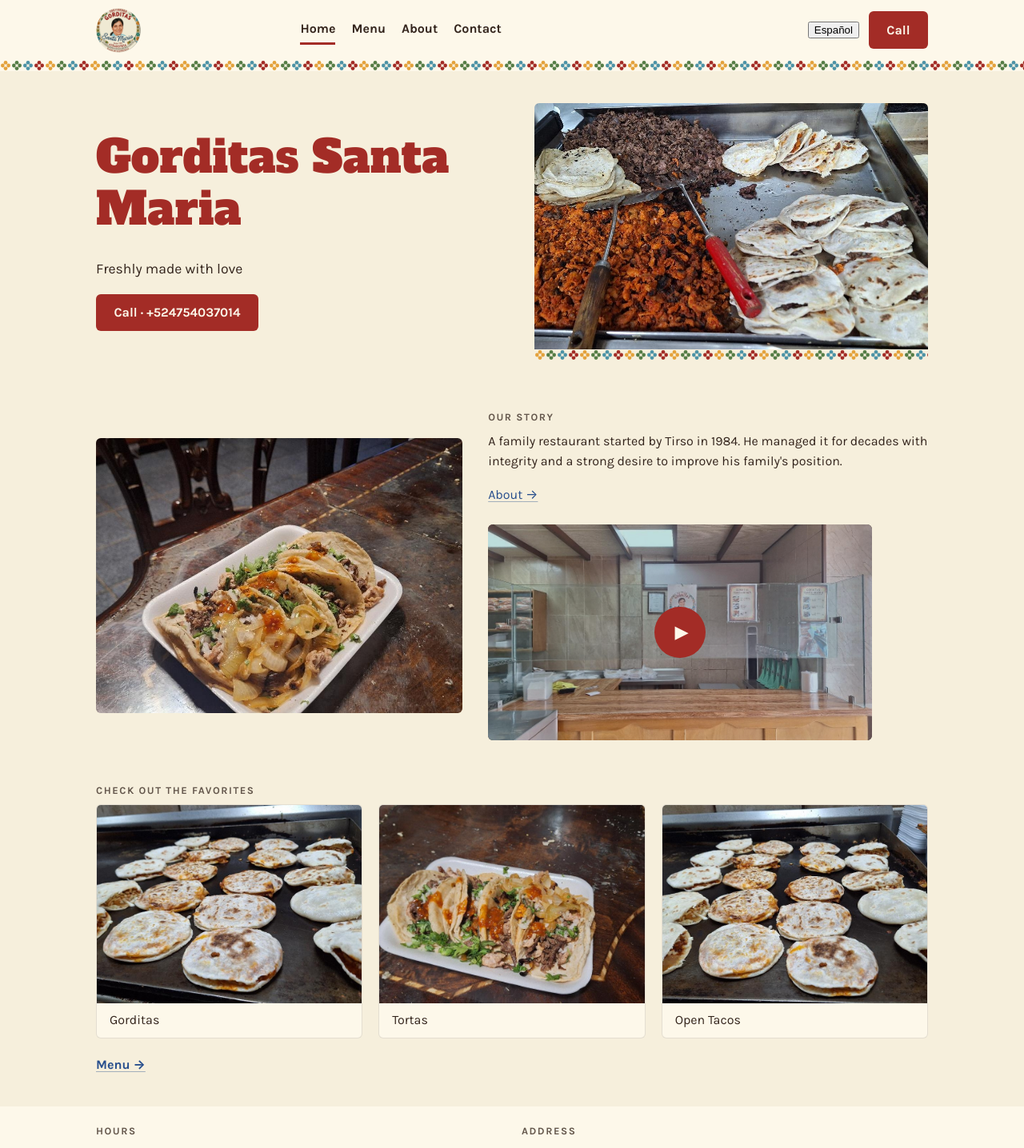
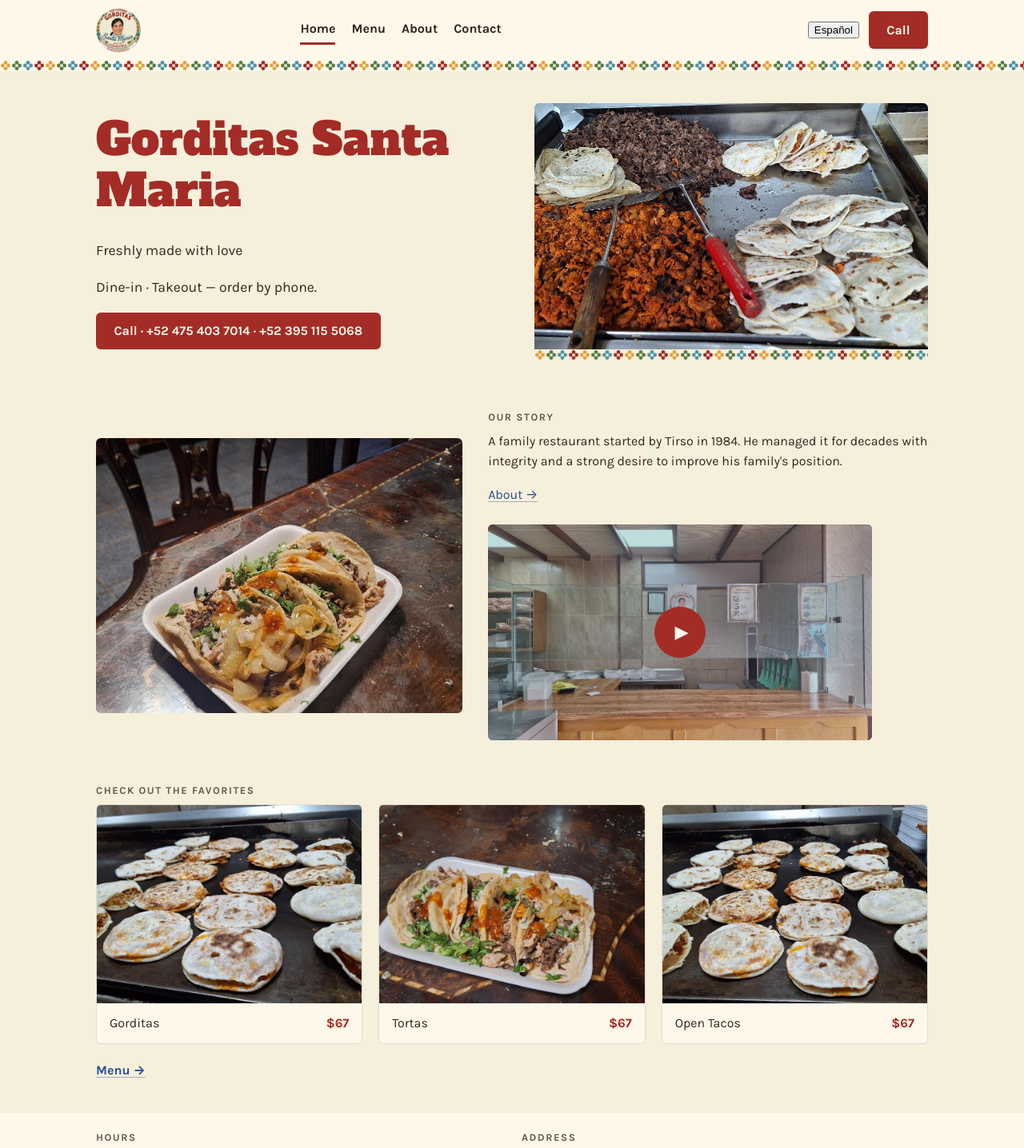
Before and after one commit to JosephMelesse/hack-website, a React (Vite) app: page / in a window 1280 px wide. Shown: the top 1436 px of the page at 80% size. Built offline with nearby package versions, Linux system fonts and the light colour scheme.

Commit message:
Home/Home.jsx: pull featured prices from both menus and add service line

```diff
--- a/src/pages/Home.jsx
+++ b/src/pages/Home.jsx
@@ -13,7 +13,10 @@
 
 function Home({ t }) {
   const [playVideo, setPlayVideo] = useState(false);
-  const items = t?.menu?.items ?? [];
+  const items = [
+    ...(t?.menu?.morning?.items ?? []),
+    ...(t?.menu?.evening?.items ?? []),
+  ];
 
   return (
     <>
@@ -22,8 +25,9 @@
           <div className="home-hero__copy">
             <h1>{t?.home?.heroTitle}</h1>
             <p>{t?.home?.heroText}</p>
+            <p className="home-hero__service">{t?.home?.serviceLine}</p>
             <a className="btn" href={`tel:${t?.phone}`}>
-              {t?.nav?.call} · {t?.phone}
+              {t?.nav?.call} · {t?.phoneDisplay}
             </a>
           </div>
           <div className="home-hero__photo">
```
